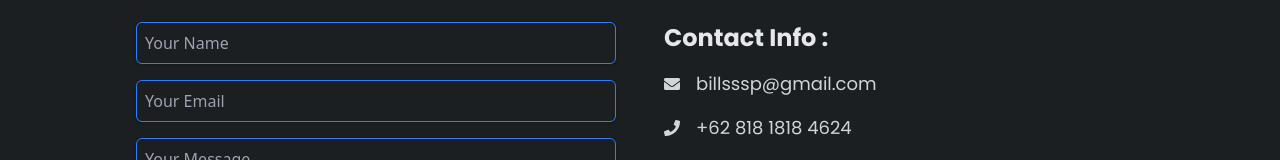
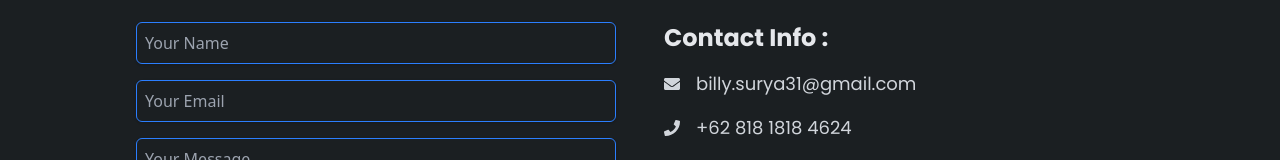
Before and after one commit to billsur/portfolio-da, a Next.js app: page /contact in a window 1280 px wide. Shown: the part 272-432 px from the top of the page. Built offline with nearby package versions, Linux system fonts and the light colour scheme.

Commit message:
fix: update email

```diff
--- a/pages/contact.tsx
+++ b/pages/contact.tsx
@@ -161,7 +161,7 @@ const Contact = () => {
                 >
                   <FontAwesomeIcon className="w-4" icon={faEnvelope} />
                   <span className="text-lg font-main">
-                    billsssp@gmail.com
+                    billy.surya31@gmail.com
                   </span>
                 </motion.div>
                 <motion.div
```
